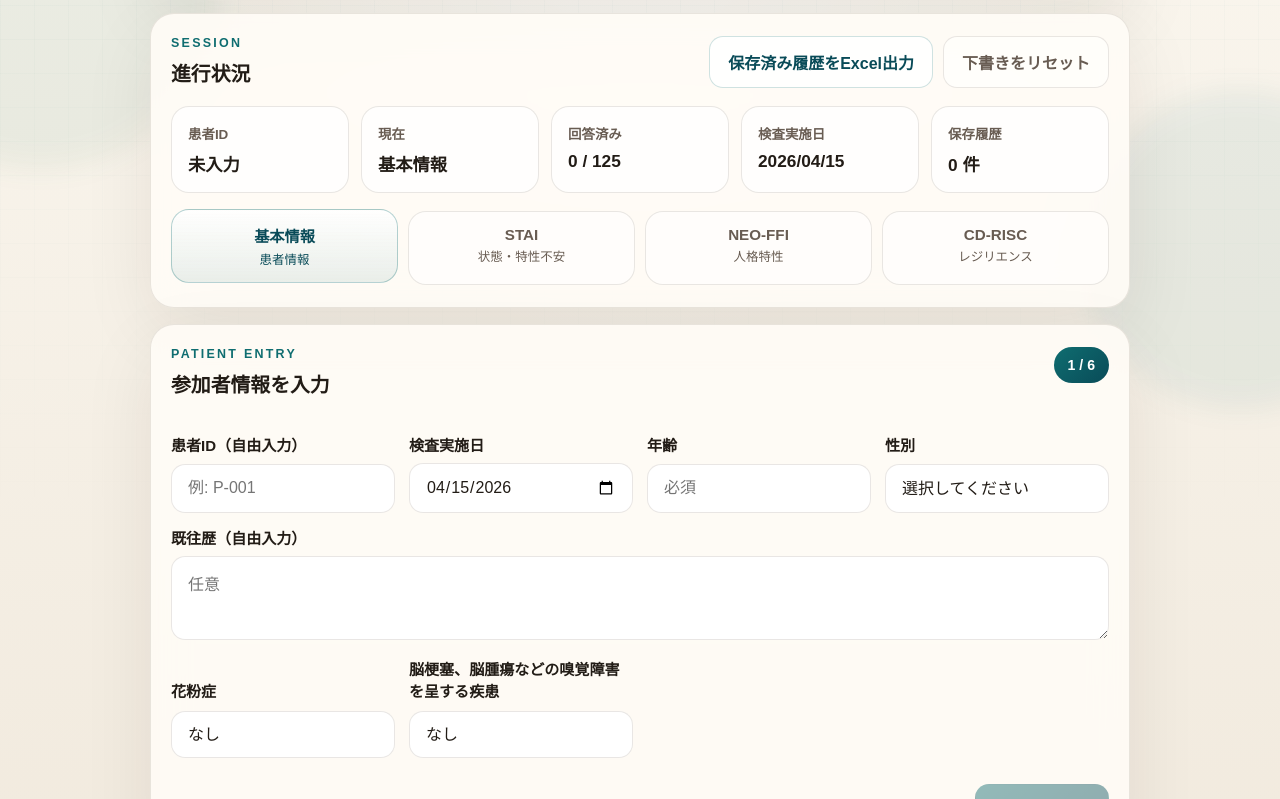
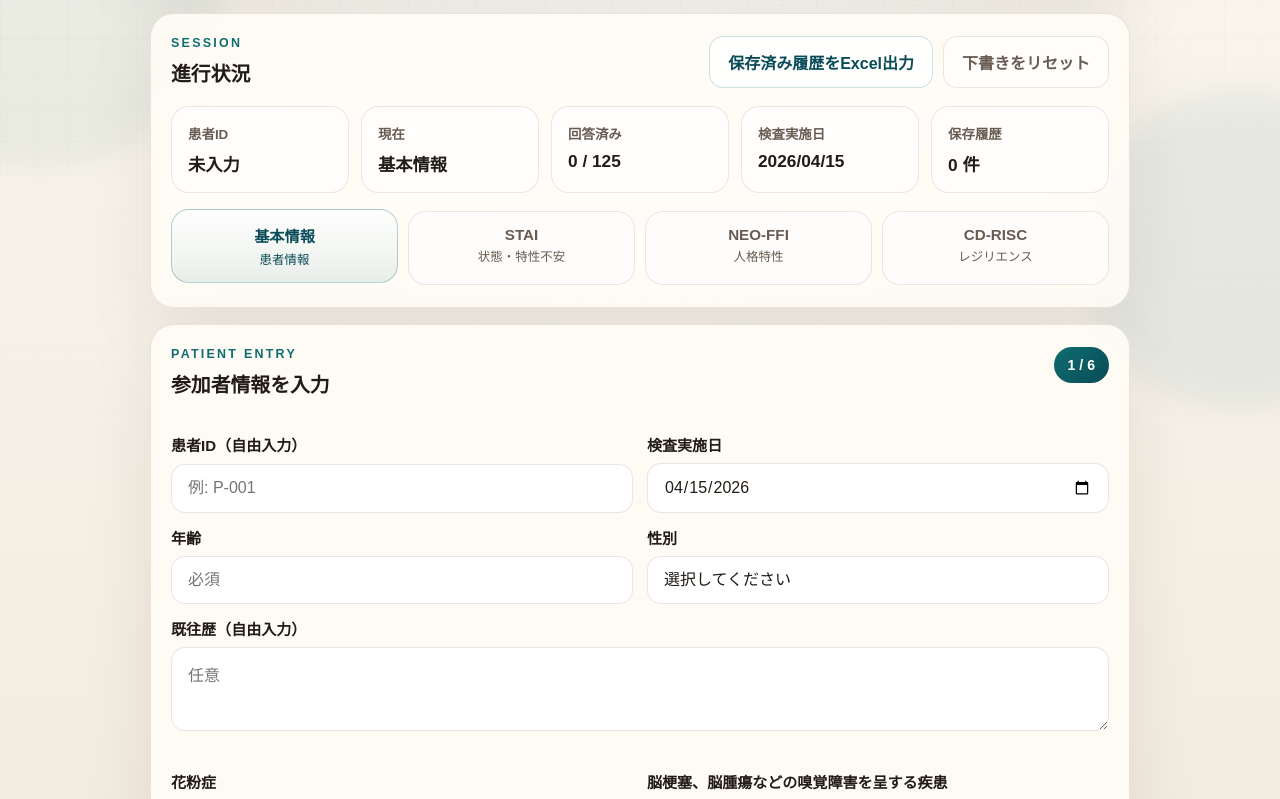
Before and after one commit to poyo-cloud/NioiQuestionnaire, a plain HTML site: page index.html in a window 1280 px wide. Shown: the part 131-930 px from the top of the page. Drawn offline with Linux system fonts and the light colour scheme.

Commit message:
Fix iPad participant info layout

```diff
--- a/NioiQuestionnaire/styles.css
+++ b/NioiQuestionnaire/styles.css
@@ -319,7 +319,11 @@ h3 {
 }
 
 .screen-subgrid {
-  grid-template-columns: repeat(auto-fit, minmax(220px, 1fr));
+  grid-template-columns: repeat(2, minmax(0, 1fr));
+}
+
+.screen-subgrid > * {
+  min-width: 0;
 }
 
 .field-span-full {
@@ -347,6 +351,7 @@ h3 {
 .select-input,
 .number-input,
 .text-area {
+  min-width: 0;
   width: 100%;
   border: 1px solid var(--line);
   border-radius: var(--radius-sm);
@@ -780,6 +785,10 @@ h3 {
     grid-template-columns: 1fr;
   }
 
+  .screen-subgrid {
+    grid-template-columns: 1fr;
+  }
+
   .nav-row {
     flex-direction: column-reverse;
     align-items: stretch;
--- a/styles.css
+++ b/styles.css
@@ -319,7 +319,11 @@ h3 {
 }
 
 .screen-subgrid {
-  grid-template-columns: repeat(auto-fit, minmax(220px, 1fr));
+  grid-template-columns: repeat(2, minmax(0, 1fr));
+}
+
+.screen-subgrid > * {
+  min-width: 0;
 }
 
 .field-span-full {
@@ -347,6 +351,7 @@ h3 {
 .select-input,
 .number-input,
 .text-area {
+  min-width: 0;
   width: 100%;
   border: 1px solid var(--line);
   border-radius: var(--radius-sm);
@@ -780,6 +785,10 @@ h3 {
     grid-template-columns: 1fr;
   }
 
+  .screen-subgrid {
+    grid-template-columns: 1fr;
+  }
+
   .nav-row {
     flex-direction: column-reverse;
     align-items: stretch;
```
